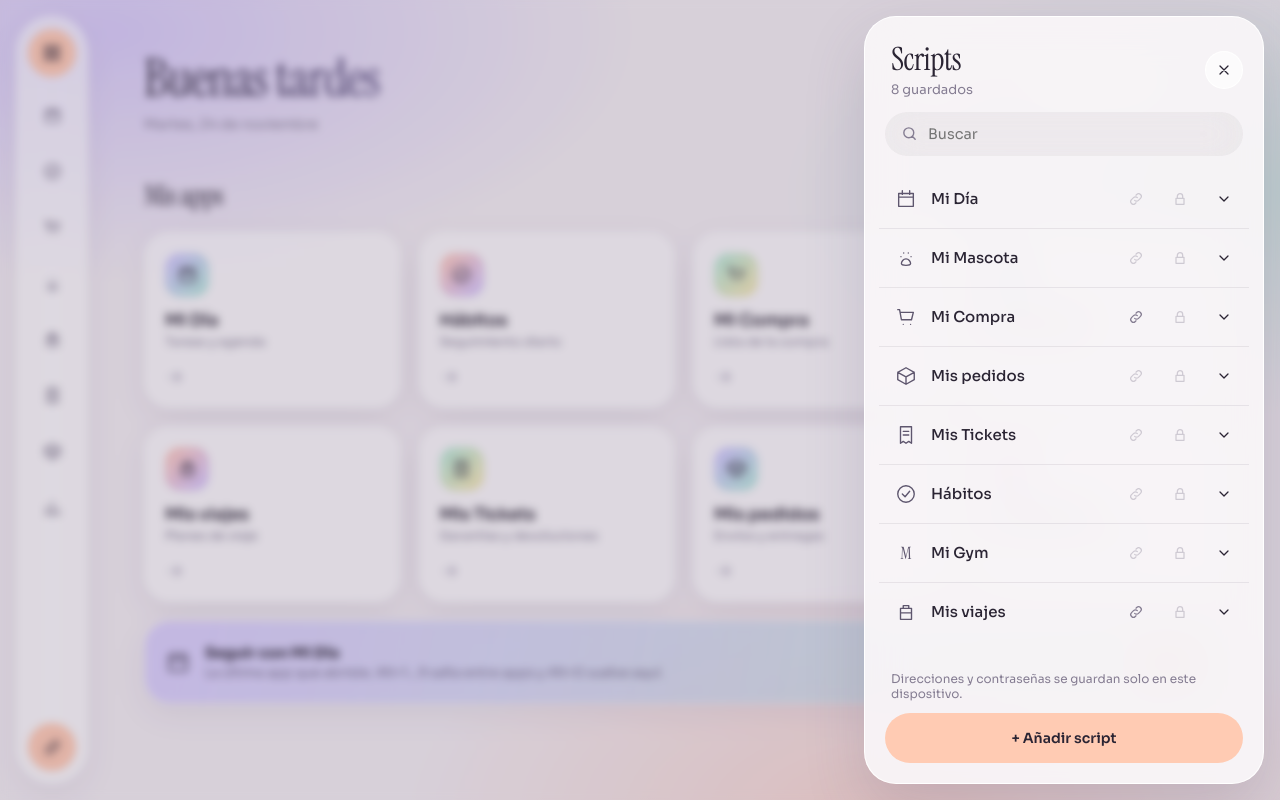
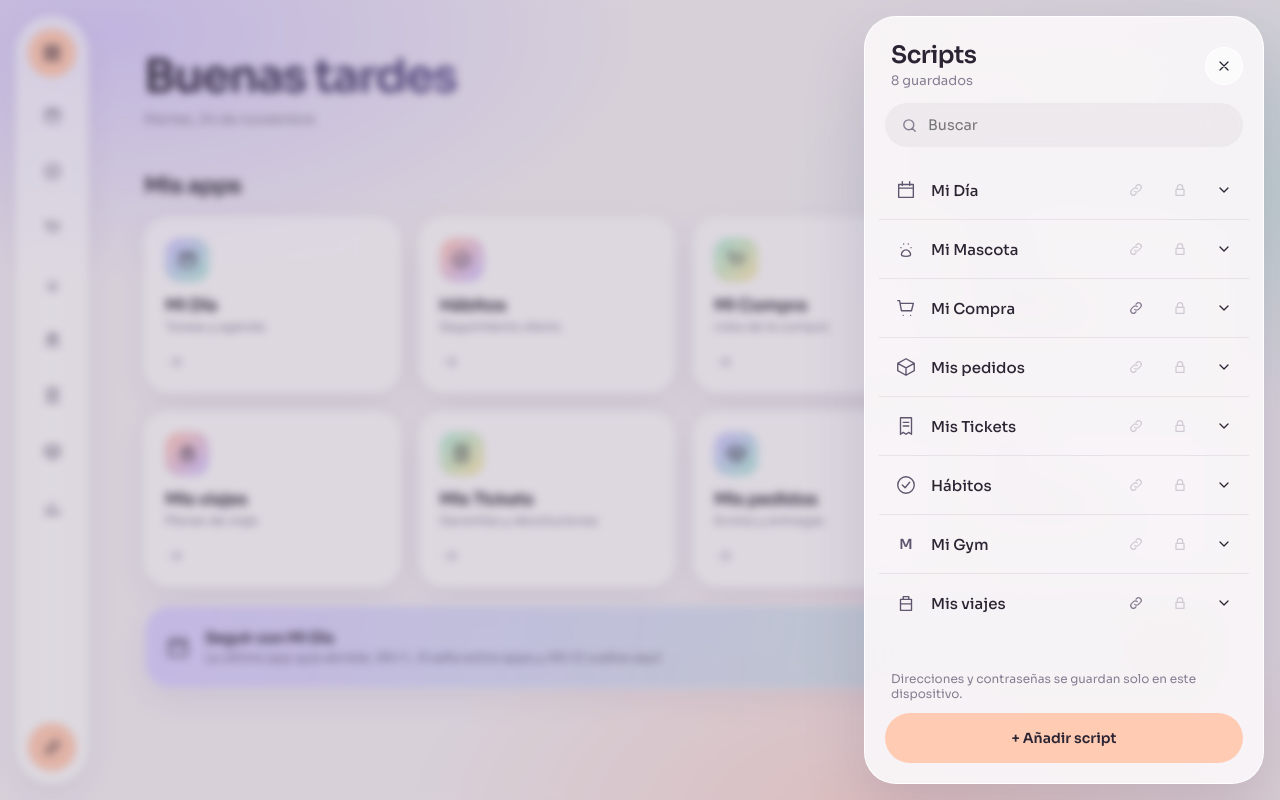
Before and after one commit to Fau25/mis-apps, a plain HTML site: page index.html in a window 1280 px wide. Both pictures are taken after a click on the button 1200 px from the left and 92 px from the top of the page. Drawn offline with Linux system fonts and the light colour scheme.

Commit message:
v15: una sola letra (Sora), sin serif; jerarquía por pesos
Co-Authored-By: Claude Opus 5.5 <noreply@anthropic.com>
Claude-Session: https://claude.ai/code/session_01RViPf5DwGHAvEPb4uFBKzi

```diff
--- a/app.js
+++ b/app.js
@@ -1,5 +1,5 @@
 'use strict';
-const VERSION = 'v14';
+const VERSION = 'v15';
 const MOVIL = matchMedia('(max-width:700px)'); // en el móvil cada app se abre a pantalla completa
 const MAX_VIVAS = 5; // apps que se mantienen cargadas para volver al instante
 const PASTEL = ['#E4DDF4', '#DDEFE1', '#F7EFCF', '#DCEBFB', '#F8E1EA', '#FBE6D6'];
--- a/estilos.css
+++ b/estilos.css
@@ -1,7 +1,6 @@
 /* Estilo «Aurora · Alba»: fondo claro con brumas lavanda, menta y melocotón; tarjetas de cristal blanco;
-   títulos en Instrument Serif y texto en Sora. Activo = píldora melocotón. (Las fuentes conservan los
-   nombres de archivo serif-400 / sans-*.) La capa Alba va al final y manda sobre lo anterior. */
-@font-face{font-family:Titular;font-weight:400;font-display:swap;src:url(fuentes/serif-400.woff2) format('woff2')}
+   todo en Sora (sin serif; la jerarquía va por pesos). Activo = píldora melocotón. (Las fuentes conservan los
+   nombres de archivo sans-*.) La capa Alba va al final y manda sobre lo anterior. */
 @font-face{font-family:Texto;font-weight:400;font-display:swap;src:url(fuentes/sans-400.woff2) format('woff2')}
 @font-face{font-family:Texto;font-weight:500;font-display:swap;src:url(fuentes/sans-500.woff2) format('woff2')}
 @font-face{font-family:Texto;font-weight:600;font-display:swap;src:url(fuentes/sans-600.woff2) format('woff2')}
@@ -10,7 +9,7 @@
   --tinta:#1A1A1F;--sec:#7A7B85;--suave:#EEEEF2;--linea:#ECECF0;--negro:#1A1A1F;
   --tarjeta:rgba(255,255,255,.88);--sombra:0 12px 32px rgba(40,42,60,.07),0 2px 6px rgba(40,42,60,.04);
   --rojo:#B42318;--foco:#6E7BF0;
-  --serif:Titular,Georgia,serif;--mono:ui-monospace,SFMono-Regular,Menlo,Consolas,monospace;
+  --serif:Texto,system-ui,sans-serif;--mono:ui-monospace,SFMono-Regular,Menlo,Consolas,monospace;
 }
 *{box-sizing:border-box}
 html,body{margin:0;height:100%}
@@ -253,4 +252,16 @@ h1,h2{letter-spacing:-.015em}
   .nb{background:transparent;color:#6E6680;font-family:Texto,system-ui,sans-serif;font-weight:600;font-size:14px}
   .nb.activo{background:var(--acento);color:var(--tinta)}
 }
+/* v15 · una sola letra: Sora en todo, jerarquía por peso y tamaño */
+h1,h2{font-weight:600;letter-spacing:-.035em}
+.cab h1{font-size:46px;line-height:1.08}
+.cab p,.cab small,#fecha{font-weight:400;letter-spacing:-.01em}
+.subcab h2{font-size:22px;font-weight:600;letter-spacing:-.02em}
+#nombre{font-size:30px;letter-spacing:-.03em}
+#tituloCajon{font-size:24px;letter-spacing:-.02em}
+.ficha b{font-weight:600;letter-spacing:-.02em}
+.ficha small{font-weight:400}
+.script .ini{font-weight:600;font-size:14px}
+.continuar b{font-weight:600;letter-spacing:-.02em}
+@media (max-width:700px){.cab h1{font-size:34px}.subcab h2{font-size:19px}}
 @media (prefers-reduced-motion:reduce){*{animation:none!important;transition:none!important}}
--- a/index.html
+++ b/index.html
@@ -9,7 +9,7 @@
 <meta name="theme-color" content="#F3EEF1">
 <link rel="manifest" href="manifest.json">
 <link rel="icon" href="icono.svg" type="image/svg+xml">
-<link rel="preload" href="fuentes/serif-400.woff2" as="font" type="font/woff2" crossorigin>
+<link rel="preload" href="fuentes/sans-600.woff2" as="font" type="font/woff2" crossorigin>
 <link rel="preload" href="fuentes/sans-500.woff2" as="font" type="font/woff2" crossorigin>
 <link rel="stylesheet" href="estilos.css">
 </head>
--- a/sw.js
+++ b/sw.js
@@ -1,7 +1,7 @@
 // Solo cachea el propio panel (/mis-apps/). Cada app usa su propio service worker.
-const CACHE = 'mis-apps-v14';
+const CACHE = 'mis-apps-v15';
 const ARCHIVOS = ['./', 'index.html', 'estilos.css', 'app.js', 'manifest.json', 'icono.svg', 'icono-192.png', 'icono-512.png',
-  'fuentes/serif-400.woff2', 'fuentes/sans-400.woff2', 'fuentes/sans-500.woff2', 'fuentes/sans-600.woff2', 'fuentes/sans-700.woff2',
+  'fuentes/sans-400.woff2', 'fuentes/sans-500.woff2', 'fuentes/sans-600.woff2', 'fuentes/sans-700.woff2',
   'iconos/dia.svg', 'iconos/habitos.svg', 'iconos/compra.svg', 'iconos/mascota.svg', 'iconos/viajes.svg', 'iconos/tickets.svg', 'iconos/pedidos.svg', 'iconos/pronos.svg'];
 self.addEventListener('install', (e) => {
   e.waitUntil(caches.open(CACHE).then((c) => c.addAll(ARCHIVOS.map((u) => new Request(u, { cache: 'reload' })))).then(() => self.skipWaiting()));
```
Also changed, not shown: fuentes/serif-400.woff2 (deleted).
